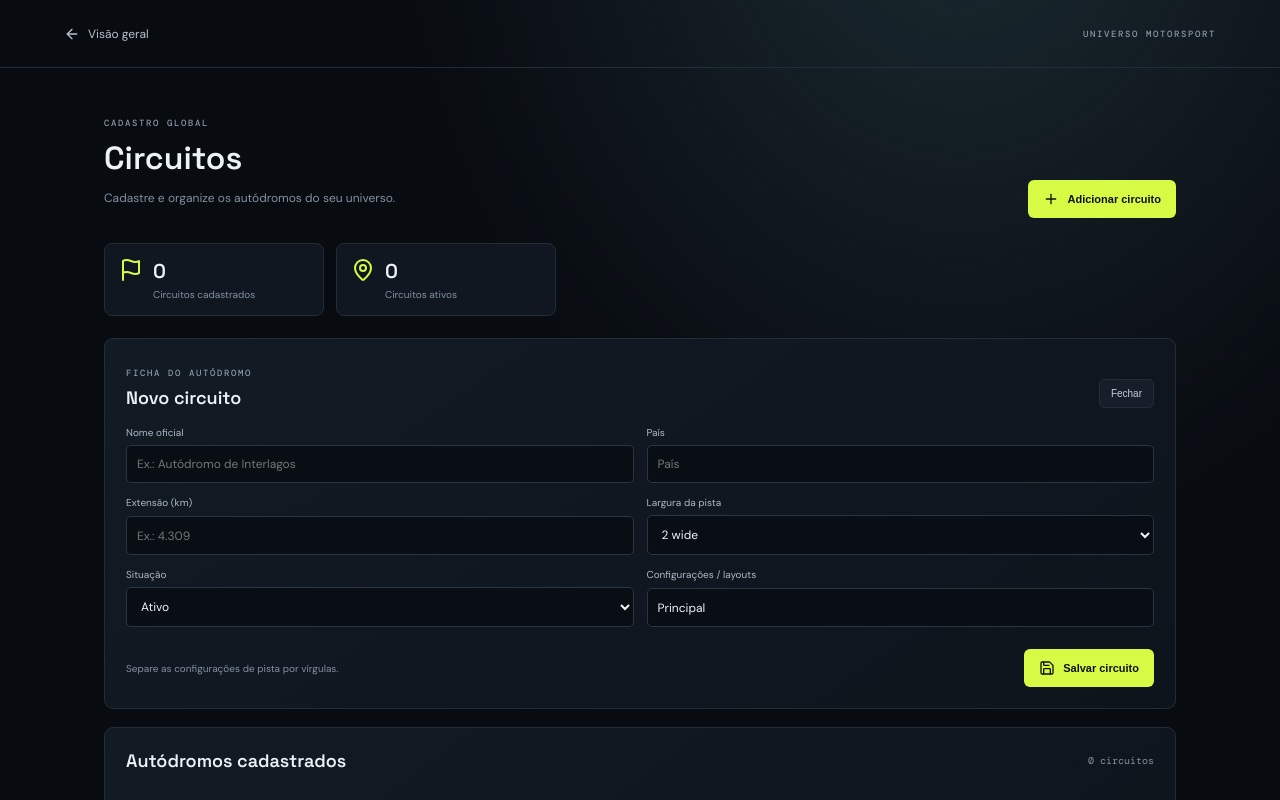
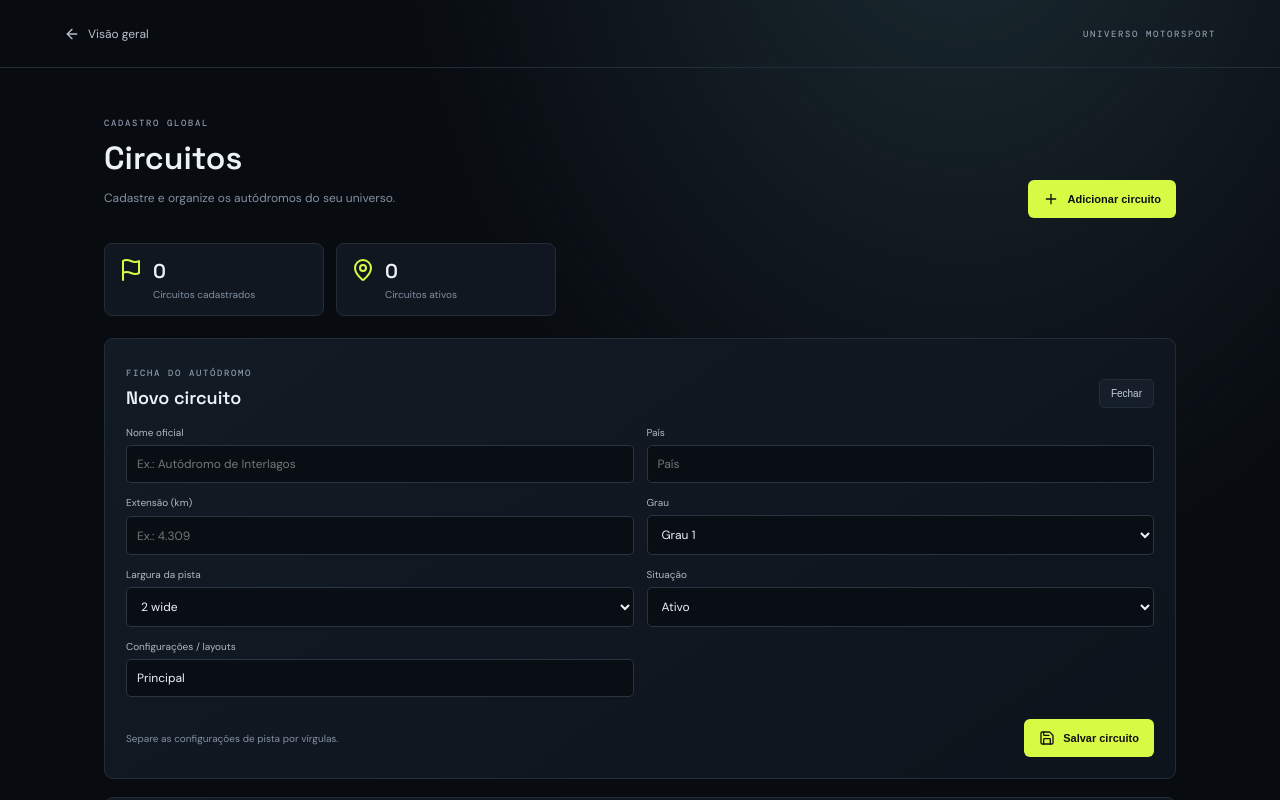
Before and after one commit to geoprix0-coder/geoprix-motorsport, a Next.js app: page /circuits in a window 1280 px wide. Both pictures are taken after a click on the button "Adicionar circuito". Shown: the top 800 px of the page. Built offline with nearby package versions, Linux system fonts and the light colour scheme.

Commit message:
Add grade selector to circuit registration

```diff
--- a/src/app/circuits/page.tsx
+++ b/src/app/circuits/page.tsx
@@ -4,18 +4,18 @@ import { ArrowLeft, Flag, Plus, Save, Trash2, MapPin, Route, Pencil } from "luci
 import type { Circuit } from "@/lib/types";
 const basePath=process.env.NODE_ENV==="production"?"/geoprix-motorsport":"";
 type CircuitForm=Omit<Circuit,"id"|"layouts">&{layoutsText:string};
-const blankForm=():CircuitForm=>({name:"",country:"",lengthKm:null,width:"2 wide",layoutsText:"Principal",status:"active"});
+const blankForm=():CircuitForm=>({name:"",country:"",lengthKm:null,width:"2 wide",grade:1,layoutsText:"Principal",status:"active"});
 const widths=[["single","Single"],["2 wide","2 wide"],["3 wide","3 wide"],["4 wide","4 wide"],["5 wide","5 wide"],["6 wide","6 wide"]];
 const statuses=[["active","Ativo"],["inactive","Desativado"],["under-construction","Em construção"],["planned","Planejado"]];
 export default function CircuitsPage(){
  const [circuits,setCircuits]=useState<Circuit[]>([]),[form,setForm]=useState<CircuitForm>(blankForm()),[editing,setEditing]=useState<string|null>(null),[ready,setReady]=useState(false),[notice,setNotice]=useState("");
- useEffect(()=>{try{const raw=localStorage.getItem("geoprix-circuits-v1");if(raw){const parsed=JSON.parse(raw);if(Array.isArray(parsed))setCircuits(parsed.map((c:any)=>({id:c.id||crypto.randomUUID(),name:c.name||"",country:c.country||"",lengthKm:typeof c.lengthKm==="number"?c.lengthKm:null,width:widths.some(([v])=>v===c.width)?c.width:"2 wide",layouts:Array.isArray(c.layouts)?c.layouts:["Principal"],status:statuses.some(([v])=>v===c.status)?c.status:"active"})))}}catch{}setReady(true)},[]);
+ useEffect(()=>{try{const raw=localStorage.getItem("geoprix-circuits-v1");if(raw){const parsed=JSON.parse(raw);if(Array.isArray(parsed))setCircuits(parsed.map((c:any)=>({id:c.id||crypto.randomUUID(),name:c.name||"",country:c.country||"",lengthKm:typeof c.lengthKm==="number"?c.lengthKm:null,width:widths.some(([v])=>v===c.width)?c.width:"2 wide",grade:[1,2,3,4,5,6].includes(c.grade)?c.grade:1,layouts:Array.isArray(c.layouts)?c.layouts:["Principal"],status:statuses.some(([v])=>v===c.status)?c.status:"active"})))}}catch{}setReady(true)},[]);
  useEffect(()=>{if(ready)localStorage.setItem("geoprix-circuits-v1",JSON.stringify(circuits))},[circuits,ready]);
  function update<K extends keyof CircuitForm>(key:K,value:CircuitForm[K]){setForm(old=>({...old,[key]:value}))}
  function startNew(){setEditing(null);setForm(blankForm());setNotice("FORM")}
  function startEdit(c:Circuit){setEditing(c.id);setForm({...c,layoutsText:c.layouts.join(", ")});setNotice("FORM")}
  function save(){if(!form.name.trim()||!form.country.trim()){setNotice("Preencha o nome oficial e o país.");return}
- const item:Circuit={id:editing||crypto.randomUUID(),name:form.name.trim(),country:form.country.trim(),lengthKm:form.lengthKm,width:form.width,layouts:form.layoutsText.split(",").map(x=>x.trim()).filter(Boolean),status:form.status};
+ const item:Circuit={id:editing||crypto.randomUUID(),name:form.name.trim(),country:form.country.trim(),lengthKm:form.lengthKm,width:form.width,grade:form.grade,layouts:form.layoutsText.split(",").map(x=>x.trim()).filter(Boolean),status:form.status};
  setCircuits(old=>editing?old.map(c=>c.id===editing?item:c):[...old,item]);setEditing(null);setForm(blankForm());setNotice("Circuito salvo neste navegador.");}
  const field=(label:string,key:keyof CircuitForm,placeholder="",type="text")=><label>{label}<input type={type} value={form[key]===null?"":String(form[key])} placeholder={placeholder} onChange={e=>update(key,(type==="number"?(e.target.value===""?null:Number(e.target.value)):e.target.value) as never)}/></label>;
  return <main className="manager-shell"><header className="manager-top"><a className="back-link" href={basePath+"/"}><ArrowLeft size={16}/> Visão geral</a><span className="eyebrow">UNIVERSO MOTORSPORT</span></header><div className="manager-content">
@@ -23,8 +23,8 @@ export default function CircuitsPage(){
  <section className="manager-stats"><div><Flag/><b>{circuits.length}</b><small>Circuitos cadastrados</small></div><div><MapPin/><b>{circuits.filter(c=>c.status==="active").length}</b><small>Circuitos ativos</small></div></section>
  {notice&&notice!=="FORM"&&<p className="notice">{notice}</p>}
  {notice==="FORM"&&<section className="editor-card"><div className="editor-heading"><div><span className="eyebrow">FICHA DO AUTÓDROMO</span><h2>{editing?"Editar circuito":"Novo circuito"}</h2></div><button className="quiet-button" onClick={()=>{setEditing(null);setForm(blankForm());setNotice("")}}>Fechar</button></div>
- <div className="form-grid">{field("Nome oficial","name","Ex.: Autódromo de Interlagos")}{field("País","country","País")}{field("Extensão (km)","lengthKm","Ex.: 4.309","number")}{<label>Largura da pista<select value={form.width} onChange={e=>update("width",e.target.value as CircuitForm["width"])}>{widths.map(([v,l])=><option key={v} value={v}>{l}</option>)}</select></label>}{<label>Situação<select value={form.status} onChange={e=>update("status",e.target.value as CircuitForm["status"])}>{statuses.map(([v,l])=><option key={v} value={v}>{l}</option>)}</select></label>}{field("Configurações / layouts","layoutsText","Ex.: Principal, GP, Anel externo")}</div>
+ <div className="form-grid">{field("Nome oficial","name","Ex.: Autódromo de Interlagos")}{field("País","country","País")}{field("Extensão (km)","lengthKm","Ex.: 4.309","number")}{<label>Grau<select value={form.grade} onChange={e=>update("grade",Number(e.target.value) as CircuitForm["grade"])}>{[1,2,3,4,5,6].map(n=><option key={n} value={n}>Grau {n}</option>)}</select></label>}{<label>Largura da pista<select value={form.width} onChange={e=>update("width",e.target.value as CircuitForm["width"])}>{widths.map(([v,l])=><option key={v} value={v}>{l}</option>)}</select></label>}{<label>Situação<select value={form.status} onChange={e=>update("status",e.target.value as CircuitForm["status"])}>{statuses.map(([v,l])=><option key={v} value={v}>{l}</option>)}</select></label>}{field("Configurações / layouts","layoutsText","Ex.: Principal, GP, Anel externo")}</div>
  <div className="editor-actions"><small>Separe as configurações de pista por vírgulas.</small><button className="action-button" onClick={save}><Save size={16}/> Salvar circuito</button></div></section>}
- <section className="team-list"><div className="list-heading"><h2>Autódromos cadastrados</h2><span>{circuits.length} circuitos</span></div>{!ready?<p>Carregando...</p>:circuits.length===0?<div className="empty-state"><Flag size={28}/><b>Nenhum circuito cadastrado</b><span>Adicione o primeiro autódromo ao universo.</span></div>:circuits.map(c=><article className="circuit-row" key={c.id}><div className="circuit-symbol"><Route size={19}/></div><div className="circuit-info"><b>{c.name}</b><small>{c.country}</small><div className="circuit-tags"><span>{c.lengthKm?c.lengthKm+" km":"Extensão não informada"}</span><span>{c.width}</span><span>{c.layouts.length} layouts</span><span>{statuses.find(([v])=>v===c.status)?.[1]}</span></div></div><button className="quiet-button" onClick={()=>startEdit(c)}><Pencil size={13}/> Editar</button><button className="icon-button" aria-label="Excluir circuito" onClick={()=>{if(confirm("Excluir este circuito?"))setCircuits(old=>old.filter(x=>x.id!==c.id))}}><Trash2 size={15}/></button></article>)}</section>
+ <section className="team-list"><div className="list-heading"><h2>Autódromos cadastrados</h2><span>{circuits.length} circuitos</span></div>{!ready?<p>Carregando...</p>:circuits.length===0?<div className="empty-state"><Flag size={28}/><b>Nenhum circuito cadastrado</b><span>Adicione o primeiro autódromo ao universo.</span></div>:circuits.map(c=><article className="circuit-row" key={c.id}><div className="circuit-symbol"><Route size={19}/></div><div className="circuit-info"><b>{c.name}</b><small>{c.country}</small><div className="circuit-tags"><span>{c.lengthKm?c.lengthKm+" km":"Extensão não informada"}</span><span>{c.width}</span><span>Grau {c.grade}</span><span>{c.layouts.length} layouts</span><span>{statuses.find(([v])=>v===c.status)?.[1]}</span></div></div><button className="quiet-button" onClick={()=>startEdit(c)}><Pencil size={13}/> Editar</button><button className="icon-button" aria-label="Excluir circuito" onClick={()=>{if(confirm("Excluir este circuito?"))setCircuits(old=>old.filter(x=>x.id!==c.id))}}><Trash2 size={15}/></button></article>)}</section>
  <p className="storage-note">Os circuitos ficam salvos localmente neste navegador. O cadastro global compartilhado entre dispositivos será desenvolvido quando o sistema tiver banco de dados.</p></div></main>;
 }
```
